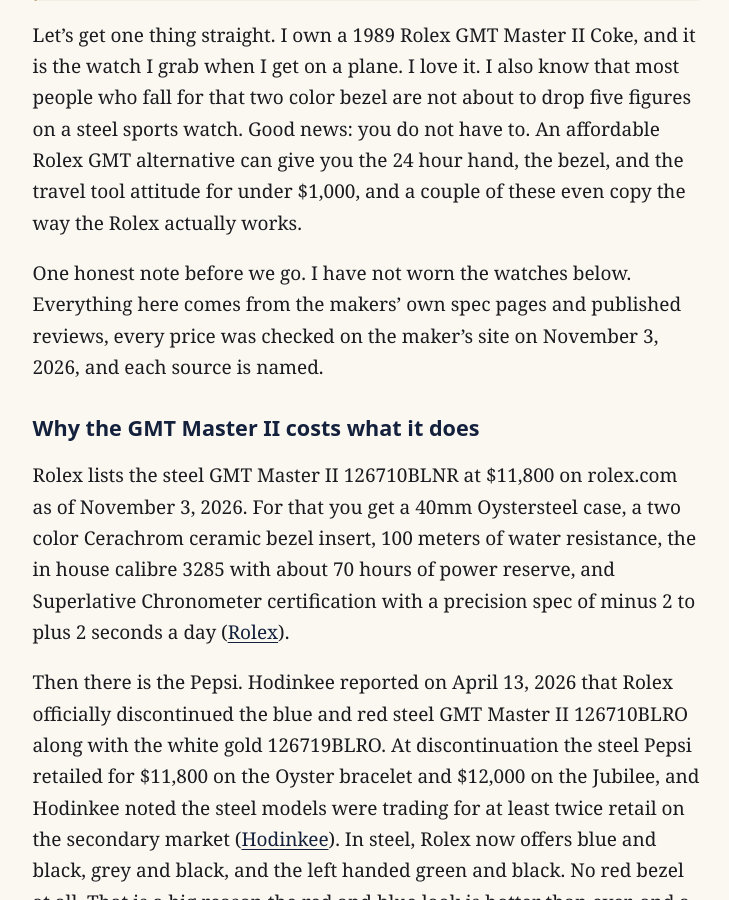
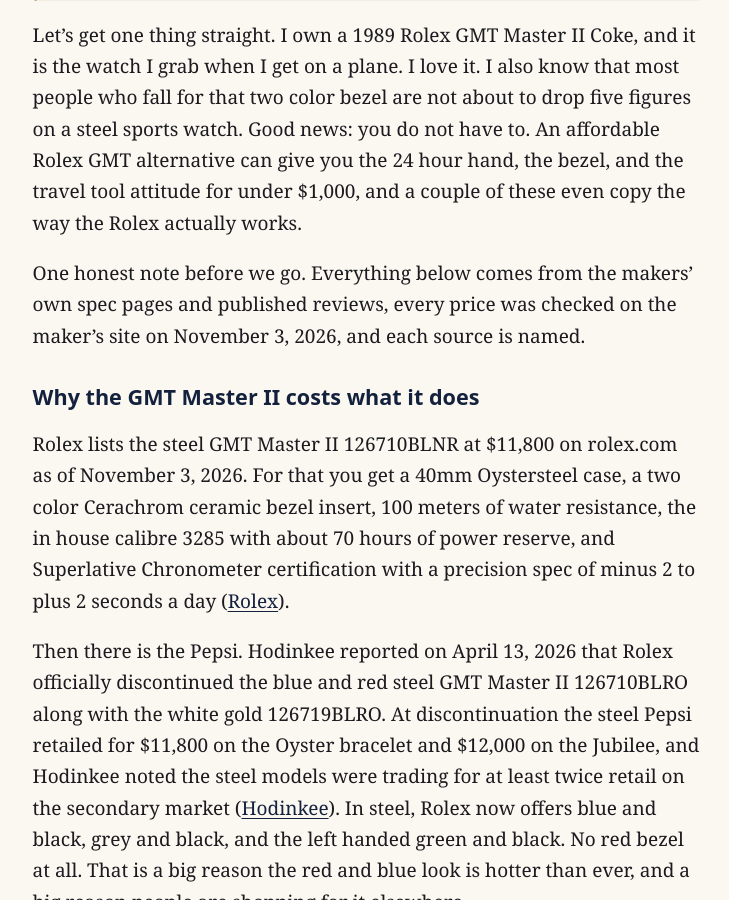
Before and after one commit to williec677/williec677.github.io, a Jekyll site: the page built from _posts/2026-11-05-affordable-rolex-gmt-alternatives.md, in a window 1280 px wide and 900 px high, scrolled down 400 px. Shown: the whole window, without its empty margins (273-1002 px from the left). Built offline with Jekyll 4.4.1, drawn with Linux system fonts in a browser that asks for light colours.

Commit message:
About: Grand Seiko GMT SBGM221; GMT alternatives: neutral sourcing note

```diff
--- a/_posts/2026-11-05-affordable-rolex-gmt-alternatives.md
+++ b/_posts/2026-11-05-affordable-rolex-gmt-alternatives.md
@@ -12,7 +12,7 @@ ig_caption: "The GMT Master II look for a fraction of the price. Seiko, Citizen,
 ---
 Let's get one thing straight. I own a 1989 Rolex GMT Master II Coke, and it is the watch I grab when I get on a plane. I love it. I also know that most people who fall for that two color bezel are not about to drop five figures on a steel sports watch. Good news: you do not have to. An affordable Rolex GMT alternative can give you the 24 hour hand, the bezel, and the travel tool attitude for under $1,000, and a couple of these even copy the way the Rolex actually works.
 
-One honest note before we go. I have not worn the watches below. Everything here comes from the makers' own spec pages and published reviews, every price was checked on the maker's site on November 3, 2026, and each source is named.
+One honest note before we go. Everything below comes from the makers' own spec pages and published reviews, every price was checked on the maker's site on November 3, 2026, and each source is named.
 
 ## Why the GMT Master II costs what it does
 
```
Also changed, not shown: about.md (+1 -1 lines).
